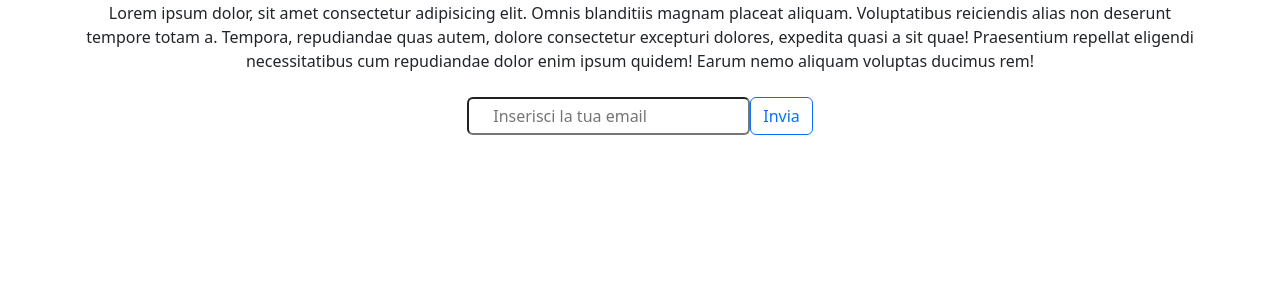
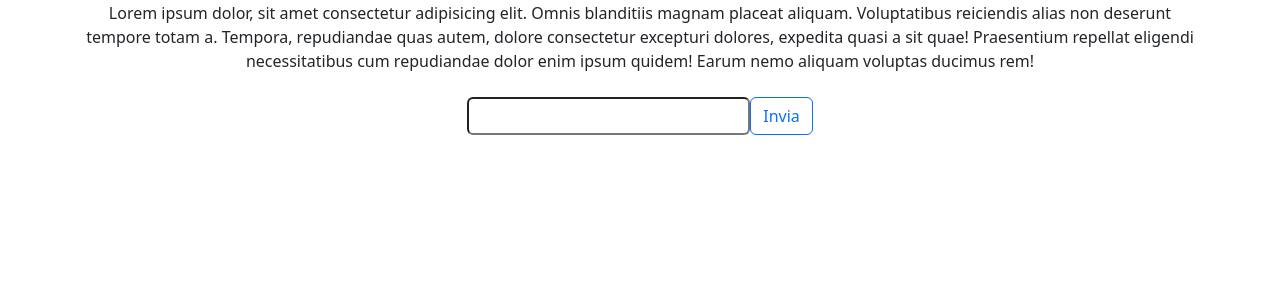
Before and after one commit to Arianna-Salvini/php-iscrizione-newsletter, a PHP site: page / in a window 1280 px wide. Shown: the part 323-623 px from the top of the page. Run offline with PHP 8.4, Linux system fonts and the light colour scheme.

Commit message:
Add php function to mantain th eintegrity  of user's input

```diff
--- a/index.php
+++ b/index.php
@@ -76,14 +76,15 @@ if (!empty($email)) {
                 </div>
             <?php endif; ?>
 
-            <!--Nesletter page -->
+            <!--Newsletter page -->
             <h2 class="text-primary-emphasis ">Iscriviti alla nostra Newsletter</h2>
             <p class="my-4">Lorem ipsum dolor, sit amet consectetur adipisicing elit. Omnis blanditiis magnam placeat aliquam. Voluptatibus reiciendis alias non deserunt tempore totam a. Tempora, repudiandae quas autem, dolore consectetur excepturi dolores, expedita quasi a sit quae! Praesentium repellat eligendi necessitatibus cum repudiandae dolor enim ipsum quidem! Earum nemo aliquam voluptas ducimus rem!</p>
 
             <!-- Form -->
             <form class="mt-4 pb-3 d-flex justify-content-center" action="#" method="get">
                 <!-- Change type of input from email to text in order to show the "not valid" alert an to see if pho check email works -->
-                <input type="text" name="email" id="email" placeholder="Inserisci la tua email" class="rounded px-4 py-1">
+                <!-- Add htmlspecialchars function to mantain integrity of user's input until ensure user's input is correct. It also good for security. Prevet attackers from exploiting the code (see W3S)-->
+                <input type="text" name="email" id="email" placeholder="Inserisci la tua email" class="rounded px-4 py-1" value="<?php echo htmlspecialchars($email); ?> ">
                 <button type="submit" class="btn btn-outline-primary rounded">Invia</button>
             </form>
         </div>
```
